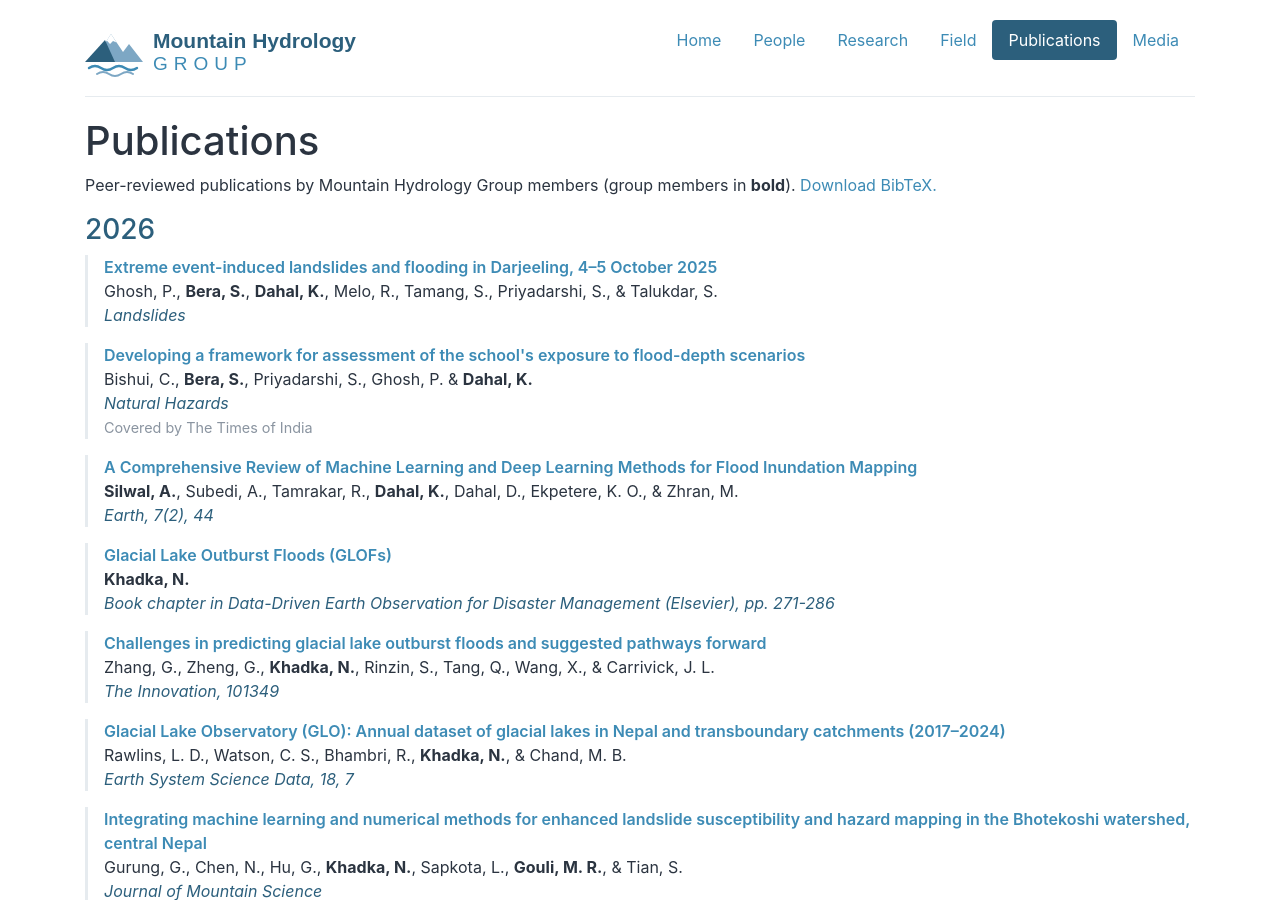
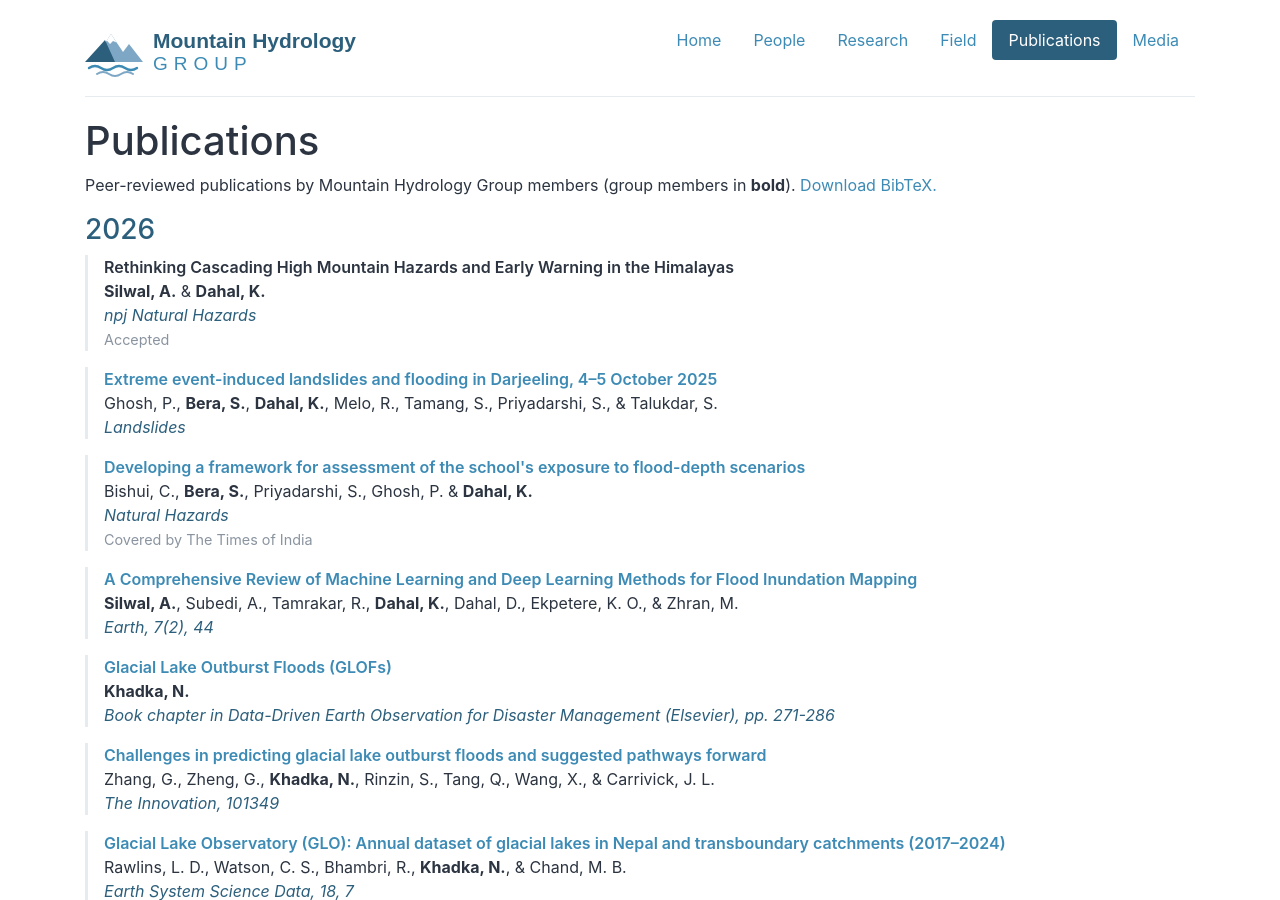
Before and after one commit to geokshitij/mhydro, a Jekyll site: the page built from publications.html, in a window 1280 px wide and 900 px high. Built offline with Jekyll 4.4.1, drawn with Linux system fonts in a browser that asks for light colours.

Commit message:
Add npj Natural Hazards paper

```diff
--- a/_data/publications.yml
+++ b/_data/publications.yml
@@ -1,6 +1,13 @@
 # Publications of Mountain Hydrology Group members.
 # Bold (<b>) marks group members. Sorted newest-first on the page by `year`.
 # type: journal | inreview | report
+
+- title: "Rethinking Cascading High Mountain Hazards and Early Warning in the Himalayas"
+  authors: "<b>Silwal, A.</b> & <b>Dahal, K.</b>"
+  venue: "npj Natural Hazards"
+  year: 2026
+  note: "Accepted"
+  type: journal
 
 - title: "Extreme event-induced landslides and flooding in Darjeeling, 4–5 October 2025"
   authors: "Ghosh, P., <b>Bera, S.</b>, <b>Dahal, K.</b>, Melo, R., Tamang, S., Priyadarshi, S., & Talukdar, S."
```
Also changed, not shown: _posts/2026-10-16-npj-cascading-hazards.md (+2 -2 lines).
